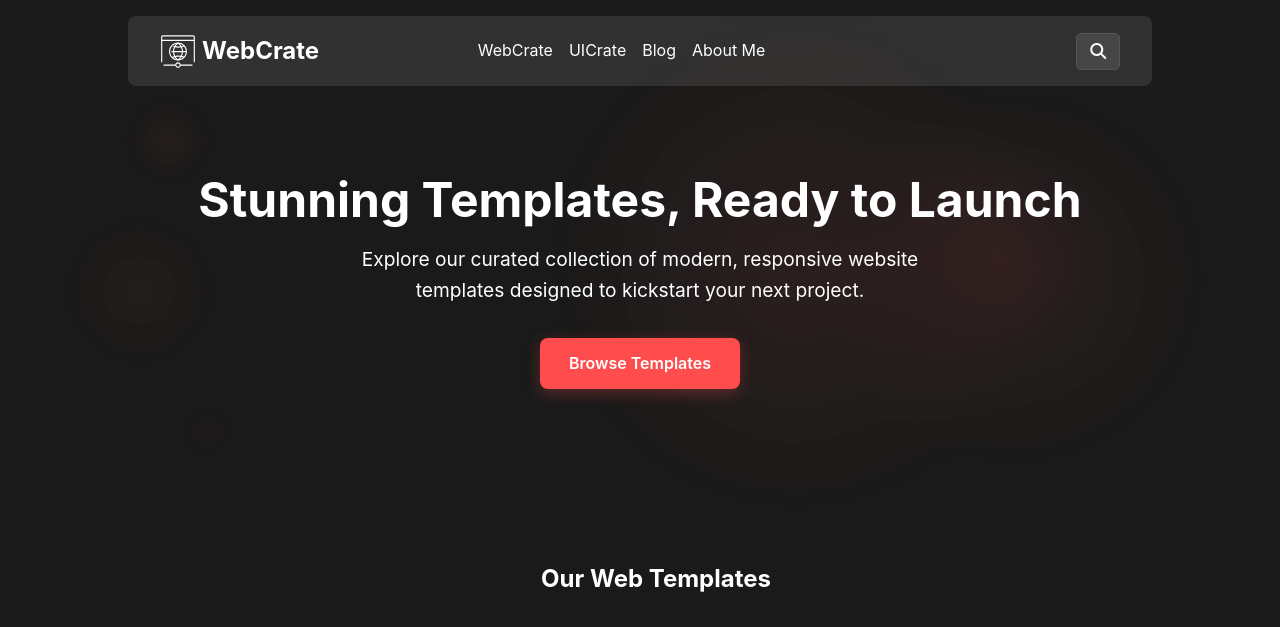
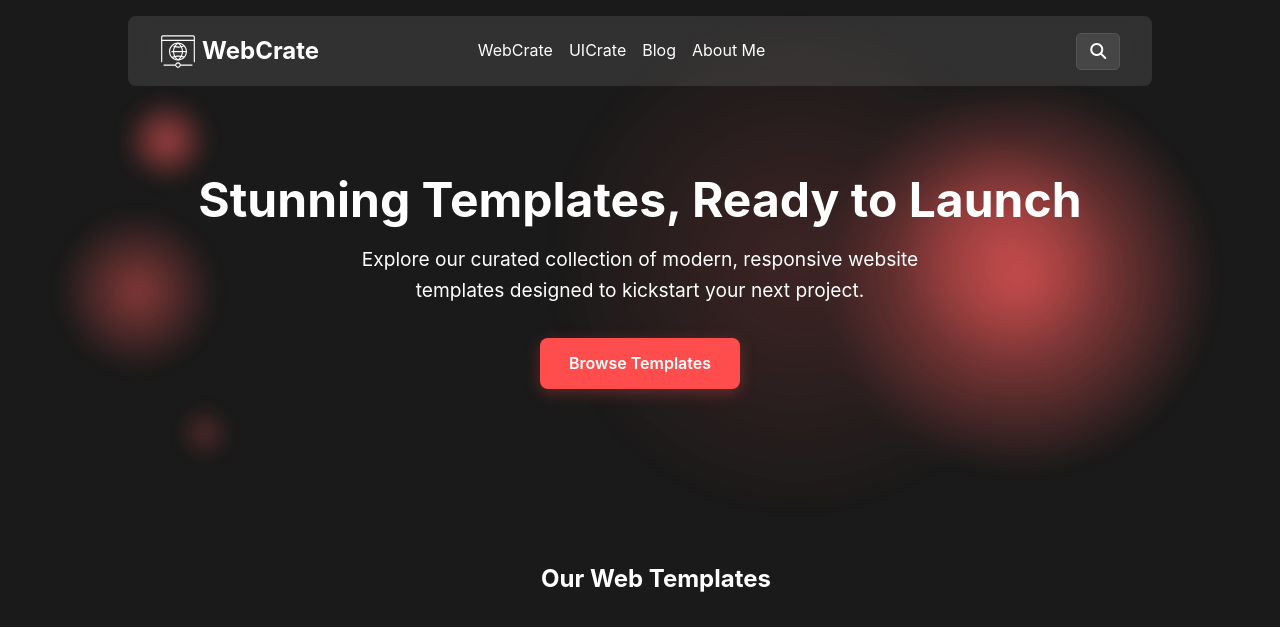
Before and after one commit to mertcancaglayan/web-templates, a plain HTML site: page index.html in a window 1280 px wide. Shown: the top 627 px of the page. Drawn offline with Linux system fonts and the light colour scheme; grey boxes are pictures that could not be loaded.

Commit message:
update background animation, made more visible

```diff
--- a/styles.css
+++ b/styles.css
@@ -240,12 +240,12 @@ nav {
 	pointer-events: none;
 	opacity: 0.8;
 
-	background-image: radial-gradient(circle, rgba(255, 77, 77, 0.08) 0%, transparent 40%),
-		radial-gradient(circle, rgba(255, 77, 77, 0.05) 0%, transparent 50%),
-		radial-gradient(circle, rgba(255, 77, 77, 0.1) 0%, transparent 60%),
-		radial-gradient(circle, rgba(255, 77, 77, 0.04) 0%, transparent 35%),
-		radial-gradient(circle, rgba(255, 77, 77, 0.06) 0%, transparent 45%),
-		radial-gradient(circle, rgba(255, 77, 77, 0.09) 0%, transparent 55%);
+	background-image: radial-gradient(circle, rgba(255, 77, 77, 0.8) 0%, transparent 40%),
+		radial-gradient(circle, rgba(255, 77, 77, 0.5) 0%, transparent 50%),
+		radial-gradient(circle, rgba(255, 77, 77, 0.2) 0%, transparent 60%),
+		radial-gradient(circle, rgba(255, 77, 77, 0.4) 0%, transparent 35%),
+		radial-gradient(circle, rgba(255, 77, 77, 0.6) 0%, transparent 45%),
+		radial-gradient(circle, rgba(255, 77, 77, 0.9) 0%, transparent 55%);
 
 	background-repeat: no-repeat;
 
@@ -274,7 +274,7 @@ nav {
 		transform: scale(1);
 	}
 	50% {
-		transform: scale(1.03);
+		transform: scale(1.05);
 	}
 }
 
```
